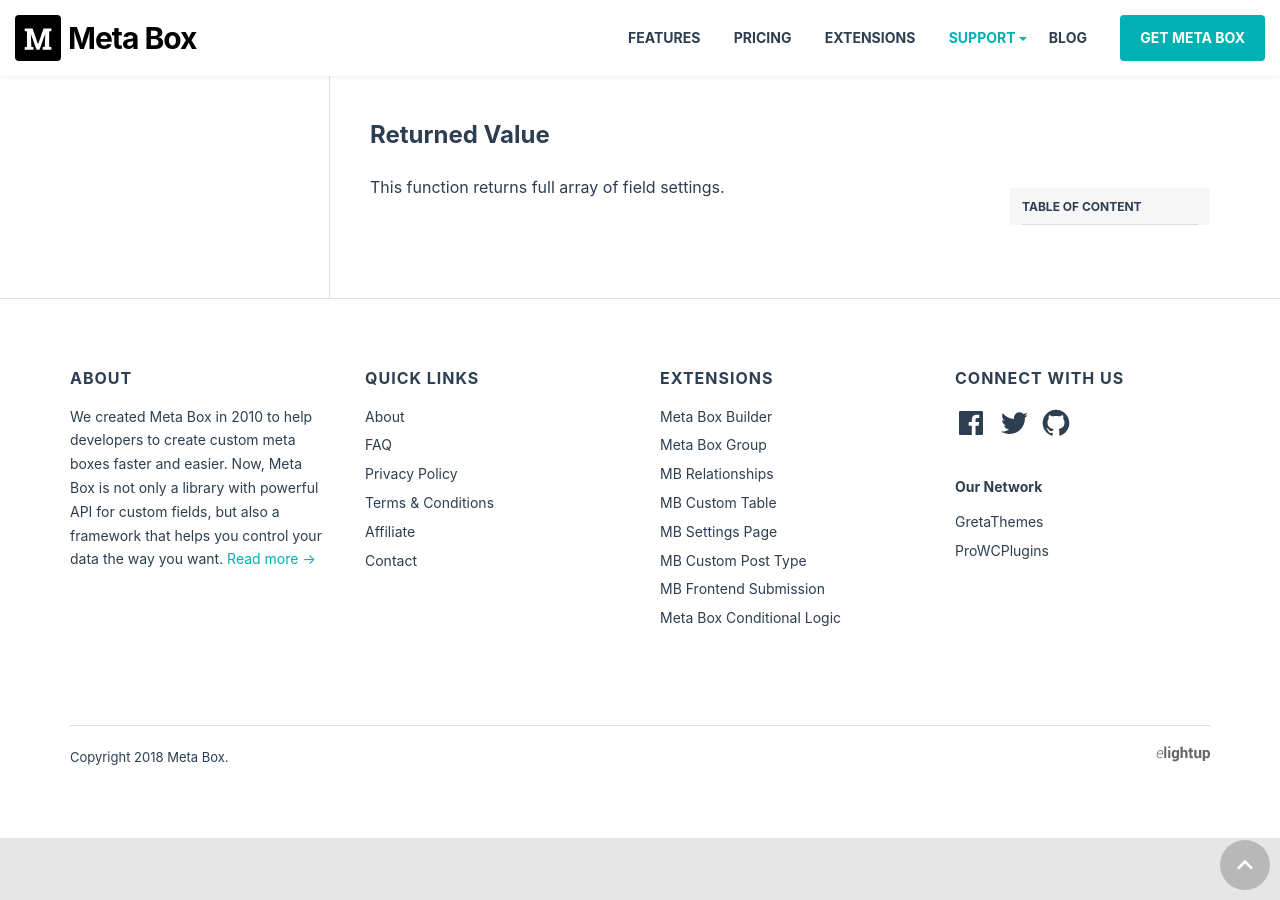
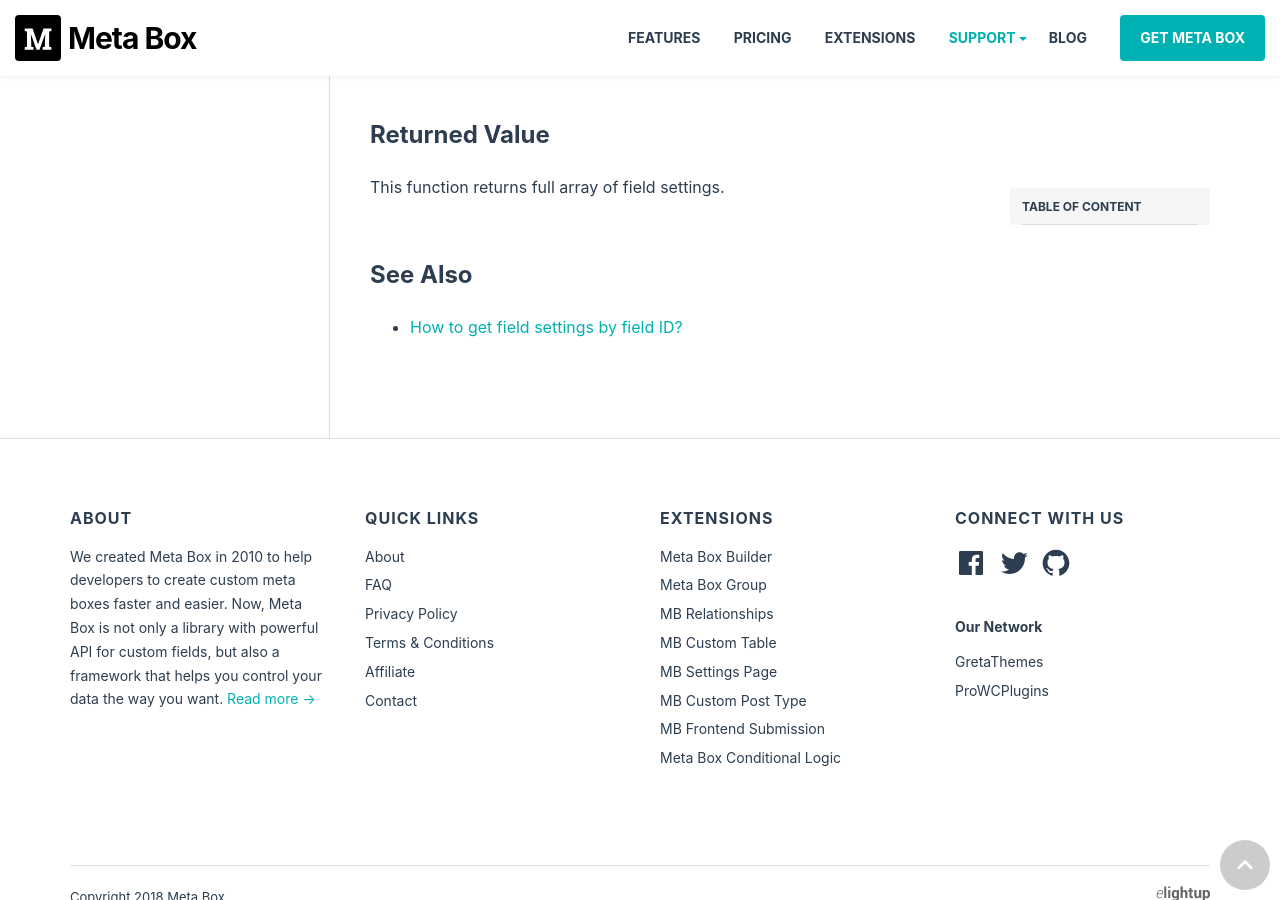
Before and after one commit to wpmetabox/docs, a Jekyll site: the page built from _docs/rwmb-get-field-settings.md, in a window 1280 px wide and 900 px high, scrolled down 1290 px. Built offline with Jekyll 4.4.1, drawn with Linux system fonts in a browser that asks for light colours; comment, search, counter and statistics services are not loaded.

Commit message:
Update rwmb-get-field-settings.md

```diff
--- a/_docs/rwmb-get-field-settings.md
+++ b/_docs/rwmb-get-field-settings.md
@@ -40,3 +40,7 @@
 ## Returned value
 
 This function returns full array of field settings.
+
+## See also
+
+- [How to get field settings by field ID?](https://metabox.io/get-field-settings/)
```
